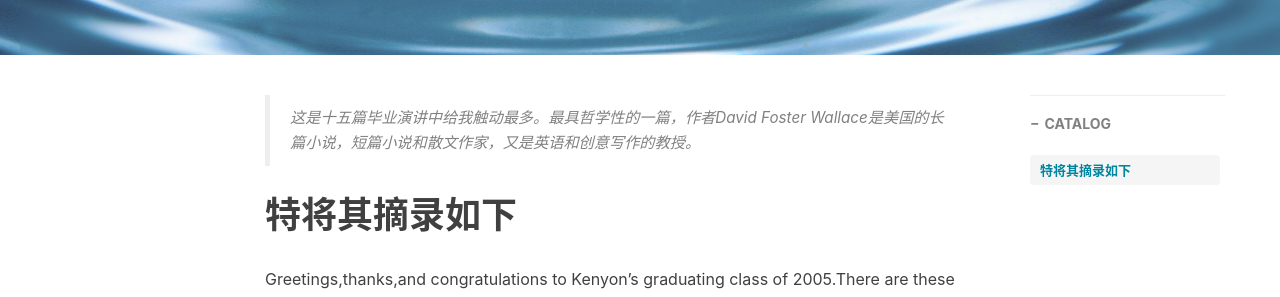
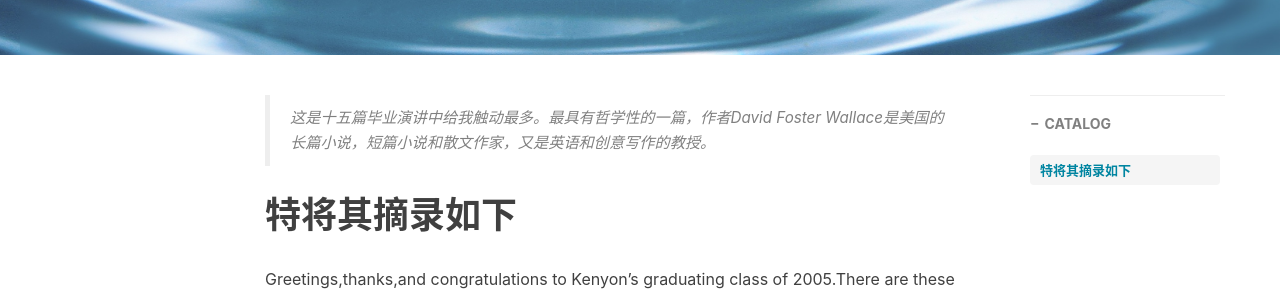
Before and after one commit to OnlyThen/onlythen.github.io, a Jekyll site: the page built from _posts/2017-08-28-what-is-water.md, in a window 1280 px wide and 1400 px high, scrolled down 316 px. Shown: the part 152-449 px from the top of the window. Built offline with Jekyll 4.4.1, drawn with Linux system fonts in a browser that asks for light colours; nearby versions of some CDN libraries; comment, search, counter and statistics services are not loaded; some of the changed text lies outside the part shown.

Commit message:
update
nothing

```diff
--- a/_posts/2017-08-28-what-is-water.md
+++ b/_posts/2017-08-28-what-is-water.md
@@ -12,7 +12,7 @@ tags:
     - Philosophy
 ---
 
-> 这是十五篇毕业演讲中给我触动最多。最具哲学性的一篇，作者David Foster Wallace是美国的长篇小说，短篇小说和散文作家，又是英语和创意写作的教授。
+> 这是十五篇毕业演讲中给我触动最多。最具有哲学性的一篇，作者David Foster Wallace是美国的长篇小说，短篇小说和散文作家，又是英语和创意写作的教授。
 
 # 特将其摘录如下
 
```
Also changed, not shown: other parts of _posts/2017-08-28-what-is-water.md (+5 -5 lines).
